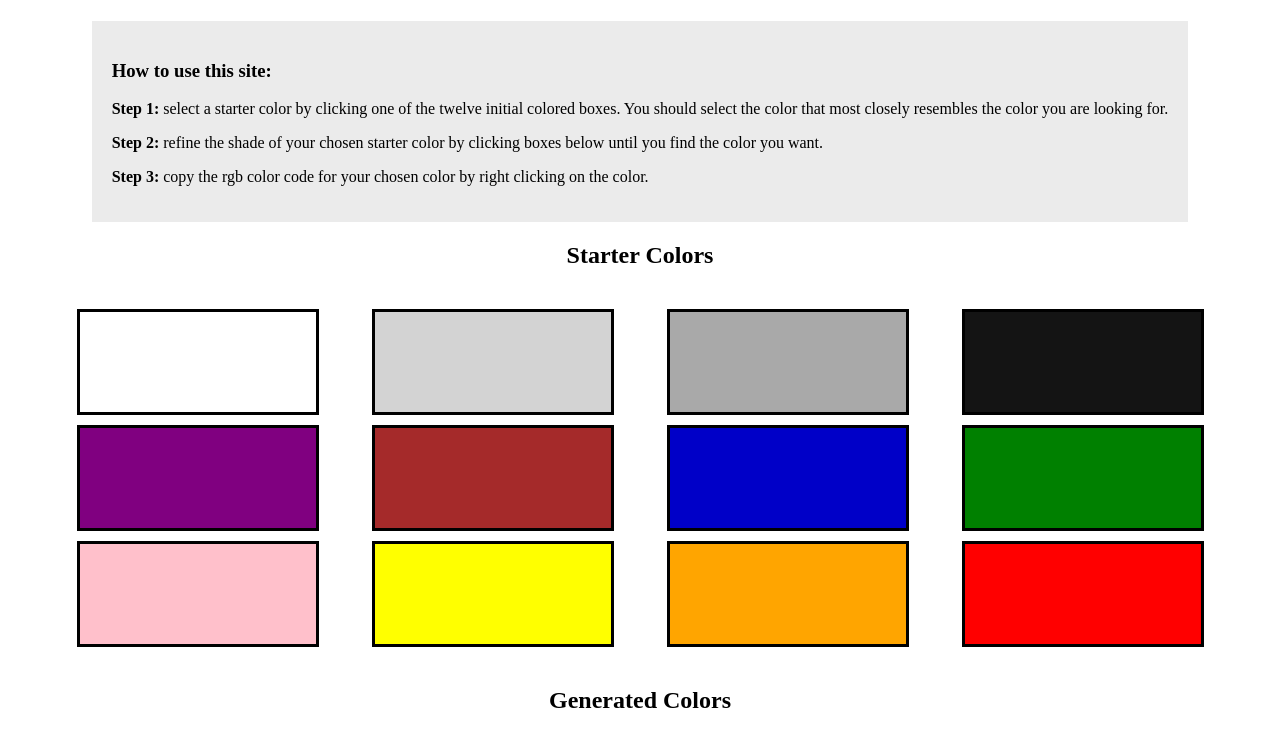
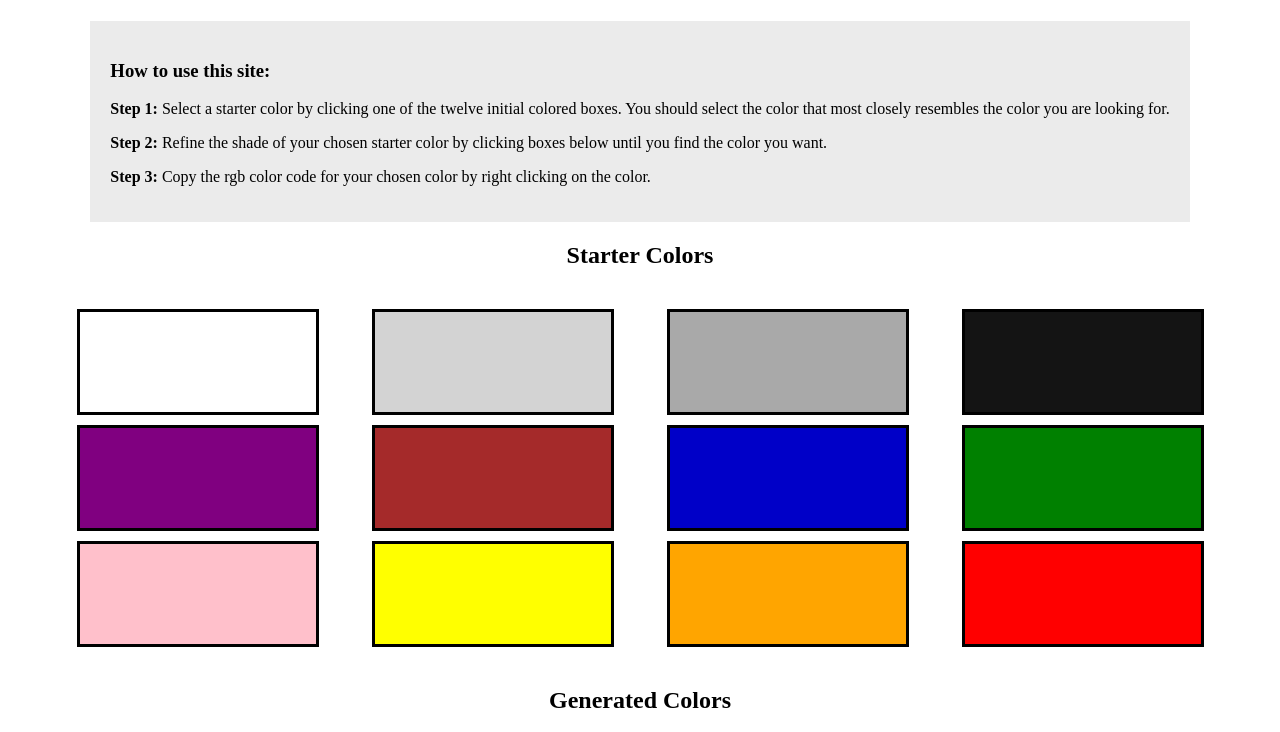
Before and after one commit to jch1013/RGB-Colorpicker, a plain HTML site: page index.html in a window 1280 px wide. Shown: the part 67-799 px from the top of the page. Drawn offline with Linux system fonts and the light colour scheme.

Commit message:
Updated formatting and README

```diff
--- a/index.html
+++ b/index.html
@@ -16,13 +16,13 @@
     </div>
     <div class="instructions">
         <h3>How to use this site:</h3>
-        <p><strong>Step 1: </strong>select a starter color by clicking one of the twelve initial colored boxes.
+        <p><strong>Step 1: </strong>Select a starter color by clicking one of the twelve initial colored boxes.
             You should select the color that most closely resembles the color you are looking for.
         </p>
-        <p><strong>Step 2: </strong>refine the shade of your chosen starter color by clicking boxes below until
+        <p><strong>Step 2: </strong>Refine the shade of your chosen starter color by clicking boxes below until
             you find the color you want.
         </p>
-        <p><strong>Step 3: </strong>copy the rgb color code for your chosen color by right clicking on the color.
+        <p><strong>Step 3: </strong>Copy the rgb color code for your chosen color by right clicking on the color.
         </p>
     </div>
     <h2>Starter Colors</h2>
```
Also changed, not shown: 1 other file.
